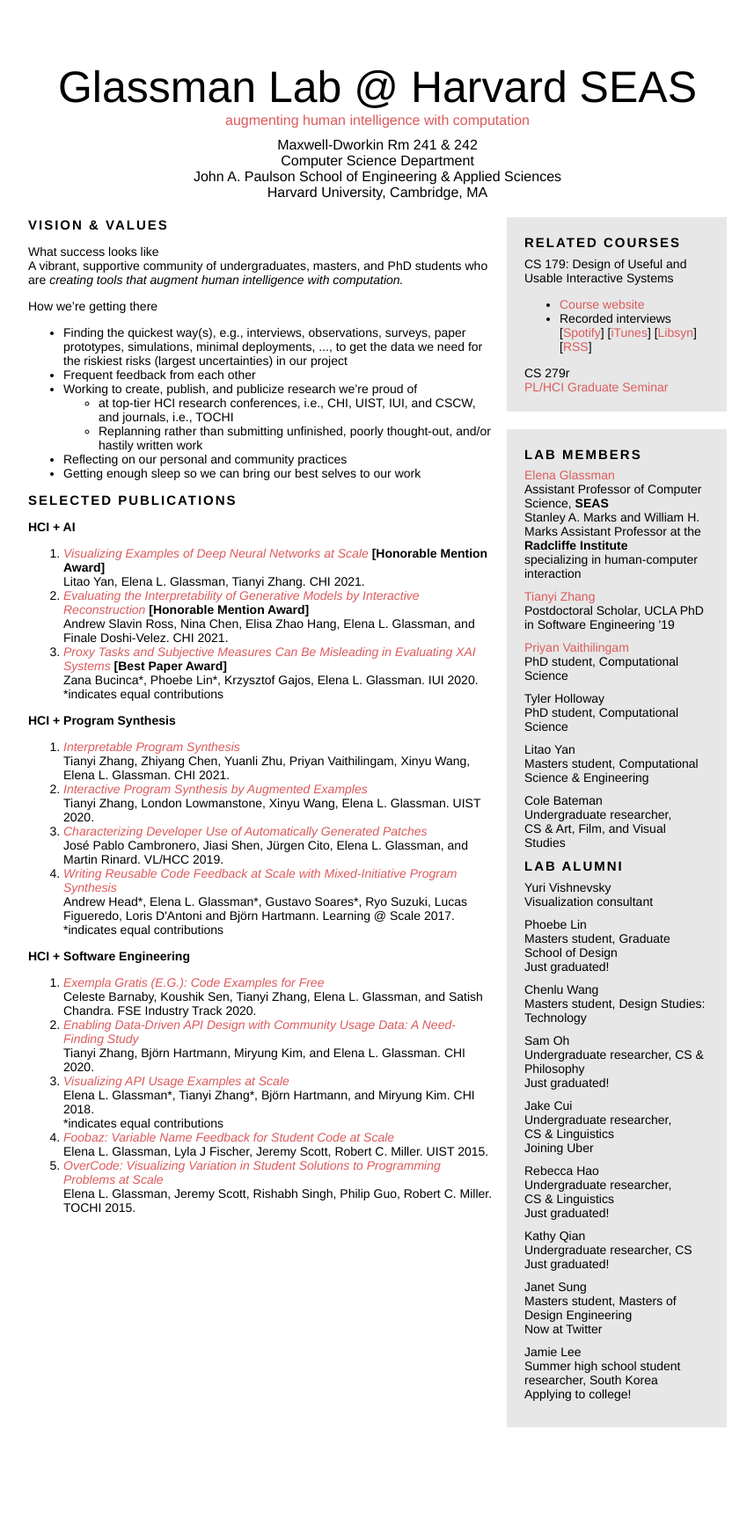
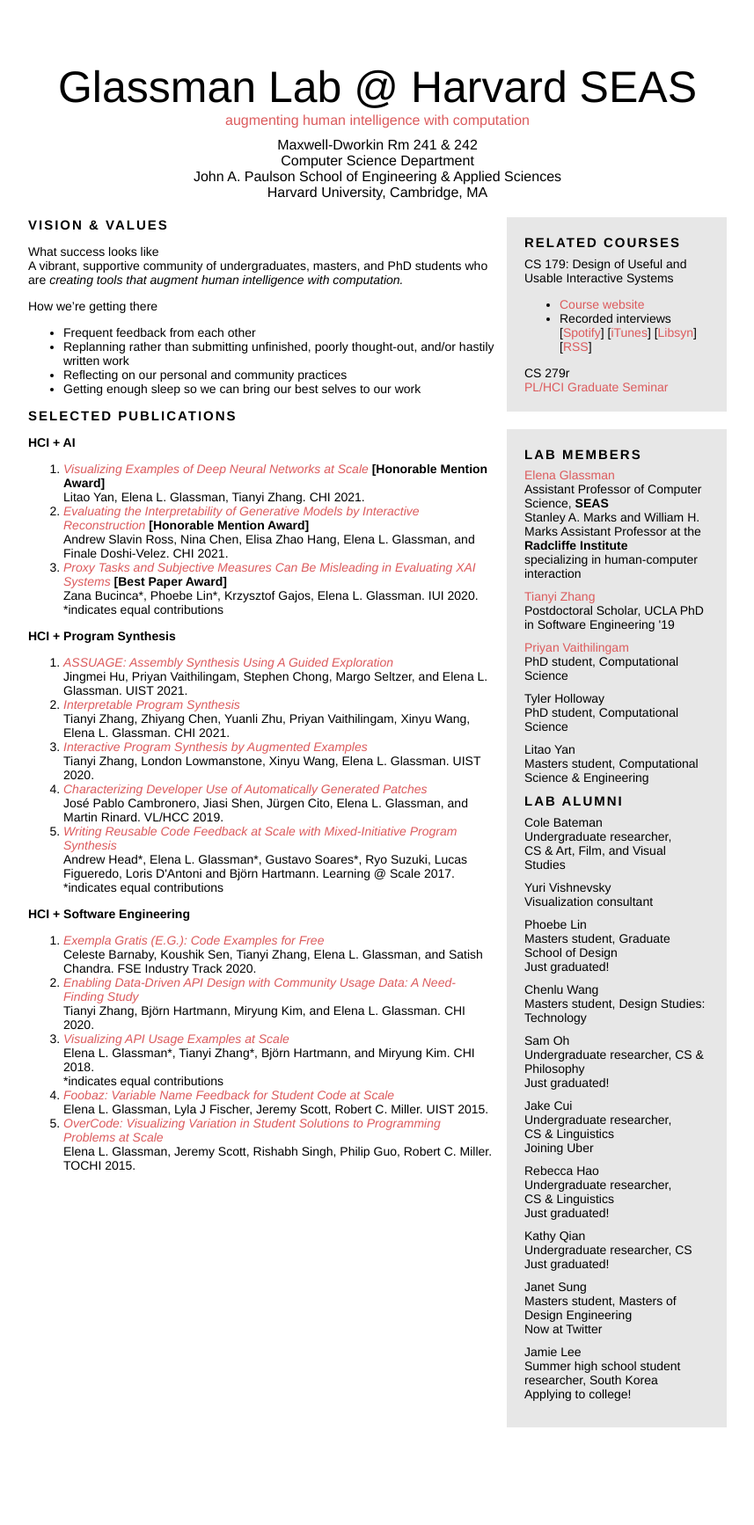
Before and after one commit to eglassman/eglassman.github.io, a Jekyll site: the page built from index.html, in a window 1280 px wide. Shown: the whole page at 88% size, without its empty margins (211-1068 px from the left). Built offline with Jekyll 4.4.1, drawn with Linux system fonts in a browser that asks for light colours.

Commit message:
added ASSUAGE,  simplified  overview text

```diff
--- a/index.html
+++ b/index.html
@@ -43,13 +43,14 @@
     <span class="slightlybold">How we’re getting there</span><br>
       <ul>
         <!-- <li>Practicing project planning and replanning</li> -->
-        <li>Finding the quickest way(s), e.g., interviews, observations, surveys, paper prototypes, simulations, minimal deployments, ..., to get the data we need for the riskiest risks (largest uncertainties) in our project</li>
+        <!-- <li>Quickly collecting data that reduces our uncertainty about our understanding of the problem or the appropriateness of our approach</li> -->
         <li>Frequent feedback from each other</li>
-        <li>Working to create, publish, and publicize research we’re proud of</li>
-          <ul>
+        <li>Replanning rather than submitting unfinished, poorly thought-out, and/or hastily written work</li>
+        <!-- <li>Working to create, publish, and publicize research we’re proud of</li> -->
+          <!-- <ul>
             <li>at top-tier HCI research conferences, i.e., CHI, UIST, IUI, and CSCW, and journals, i.e., TOCHI</li>
             <li>Replanning rather than submitting unfinished, poorly thought-out, and/or hastily written work</li>
-          </ul>
+          </ul> -->
         <li>Reflecting on our personal and community practices</li>
         <li>Getting enough sleep so we can bring our best selves to our work</li>
       </ul>
@@ -87,6 +88,9 @@
       </p>
 
       <ol>
+        <li><em><a href="papers/">ASSUAGE: Assembly Synthesis Using A Guided Exploration</a></em>
+          <br />Jingmei Hu, Priyan Vaithilingam,  Stephen Chong, Margo Seltzer, and Elena L. Glassman. UIST 2021.
+        </li>
         <li><em><a href="papers/ips_chi2021.pdf">Interpretable Program Synthesis</a></em>
           <br/>Tianyi Zhang, Zhiyang Chen, Yuanli Zhu, Priyan Vaithilingam, Xinyu Wang, Elena L. Glassman. CHI 2021.
         </li>
@@ -245,6 +249,14 @@
         Masters student, Computational Science & Engineering
       </div>
     </div>
+
+
+
+
+
+    <div class="header lead">
+    Lab Alumni
+    </div>
     <div class="margin-bottom">
       <div class="slightlybold">
         Cole Bateman
@@ -252,13 +264,6 @@
       <div>
         Undergraduate researcher,<br>CS & Art, Film, and Visual Studies
       </div>
-    </div>
-
-
-
-
-    <div class="header lead">
-    Lab Alumni
     </div>
     <div class="margin-bottom">
       <div class="slightlybold">
```
Also changed, not shown: 1 other file.
